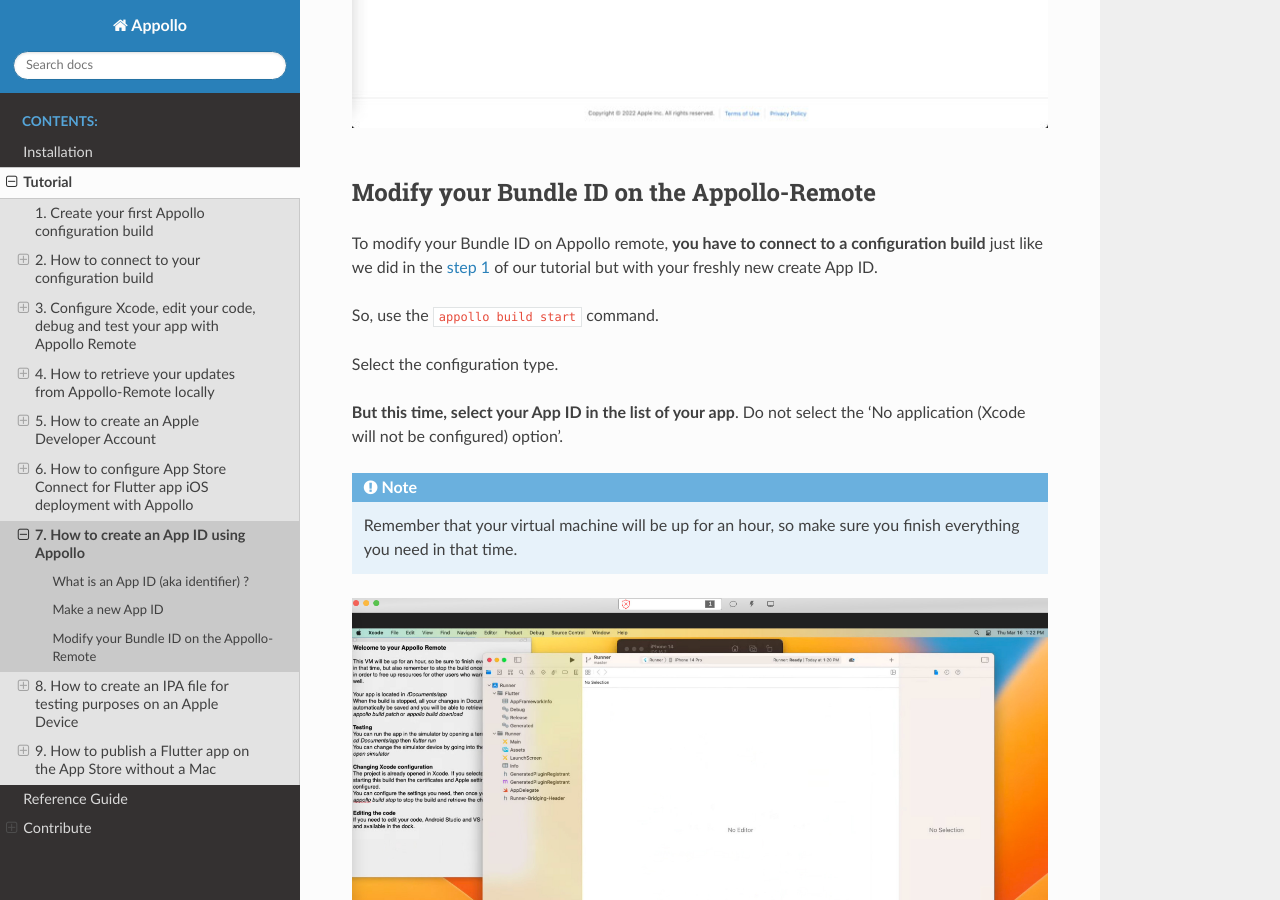
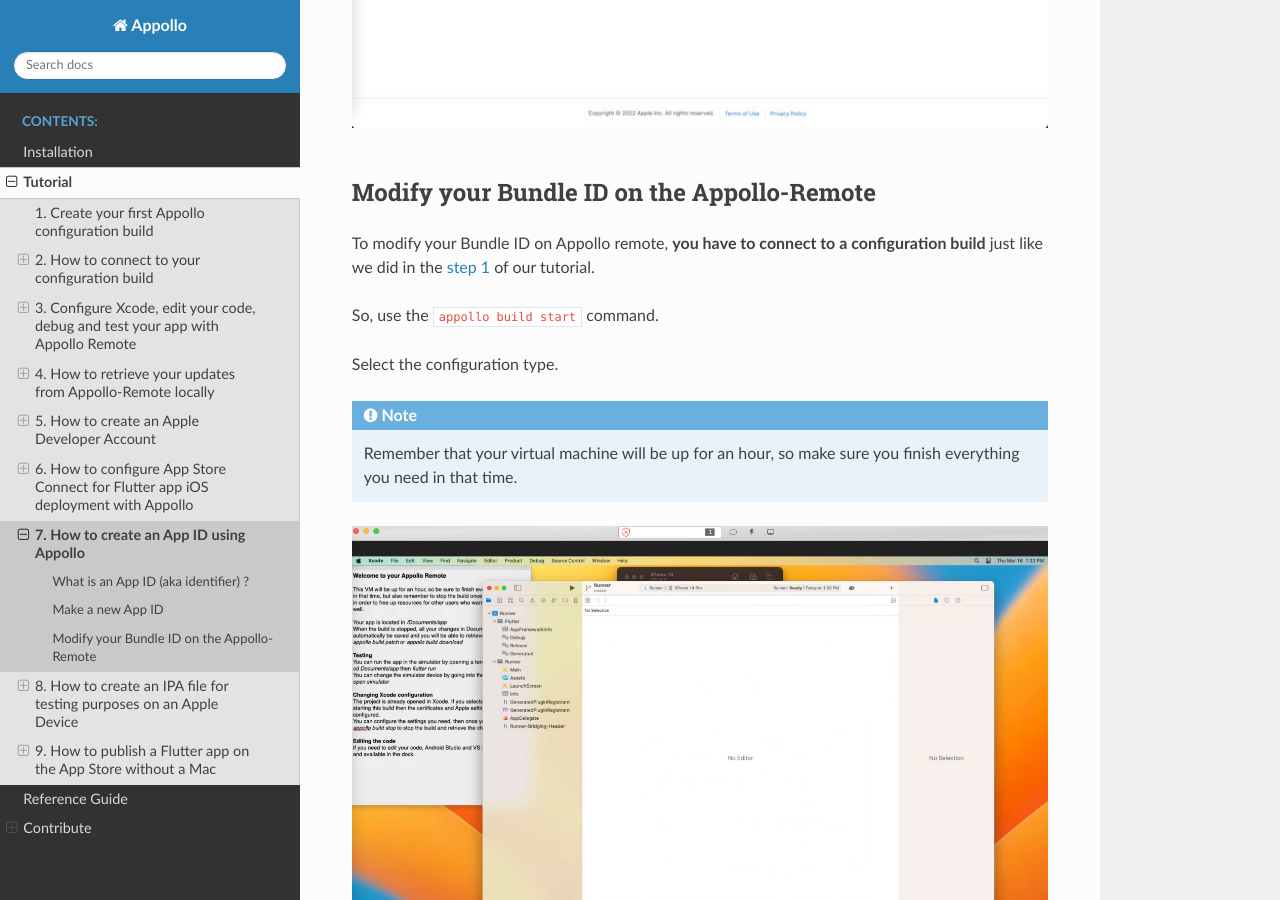
Before and after one commit to Odevio/Odevio-CLI, a Sphinx documentation site: the page built from docs/tutorial/7_how_to_make_an_app_id_using_appollo.txt, in a window 1280 px wide and 900 px high, scrolled down 1781 px. Built offline with Sphinx 7.4.7 and the Read the Docs theme 2.0.0, drawn with Linux system fonts in a browser that asks for light colours.

Commit message:
small documentation improvements

```diff
--- a/docs/tutorial/7_how_to_make_an_app_id_using_appollo.txt
+++ b/docs/tutorial/7_how_to_make_an_app_id_using_appollo.txt
@@ -69,14 +69,11 @@
 Modify your Bundle ID on the Appollo-Remote
 -------------------------------------------
 
-To modify your Bundle ID on Appollo remote, **you have to connect to a configuration build** just like we did in the :ref:`step 1 <start_configuration_build>` of our tutorial
-but with your freshly new create App ID.
+To modify your Bundle ID on Appollo remote, **you have to connect to a configuration build** just like we did in the :ref:`step 1 <start_configuration_build>` of our tutorial.
 
 So, use the ``appollo build start`` command.
 
 Select the configuration type.
-
-**But this time, select your App ID in the list of your app**. Do not select the 'No application (Xcode will not be configured) option'.
 
 .. note::
   Remember that your virtual machine will be up for an hour, so make sure you finish everything you need in that time.
--- a/docs/tutorial/8_create_ipa_testing_purpose.txt
+++ b/docs/tutorial/8_create_ipa_testing_purpose.txt
@@ -23,7 +23,7 @@
 
 Building the IPA
 ----------------
-You can use the command ``appollo build start`` but this time the **build type** is going to be **ad-hoc**.
+You can use the command ``appollo build start`` but this time the **build type** is going to be **ad-hoc**. Select your app in your list of proposed apps.
 
 .. image:: /img/appollo-build-adhoc.jpg
   :alt: Appollo build start build type ad-hoc
@@ -32,6 +32,8 @@
 |
 
 You will be given a URL. If you use it in a browser, it will download the file.
+
+Or just scan the QR code with an iPhone.
 
 You can also send the URL to a **registered device** of your Apple developer account to download the app, for example by e-mail.
 When clicking this link directly from your Apple device a prompt will be shown to install the application on your device.
```
Also changed, not shown: docs/tutorial/2_setup_flutter_app_and_ios_deployment.txt (+8 -0 lines), docs/tutorial/3_configure_Xcode_edit_code_debut_and_test.txt (+0 -9 lines).
